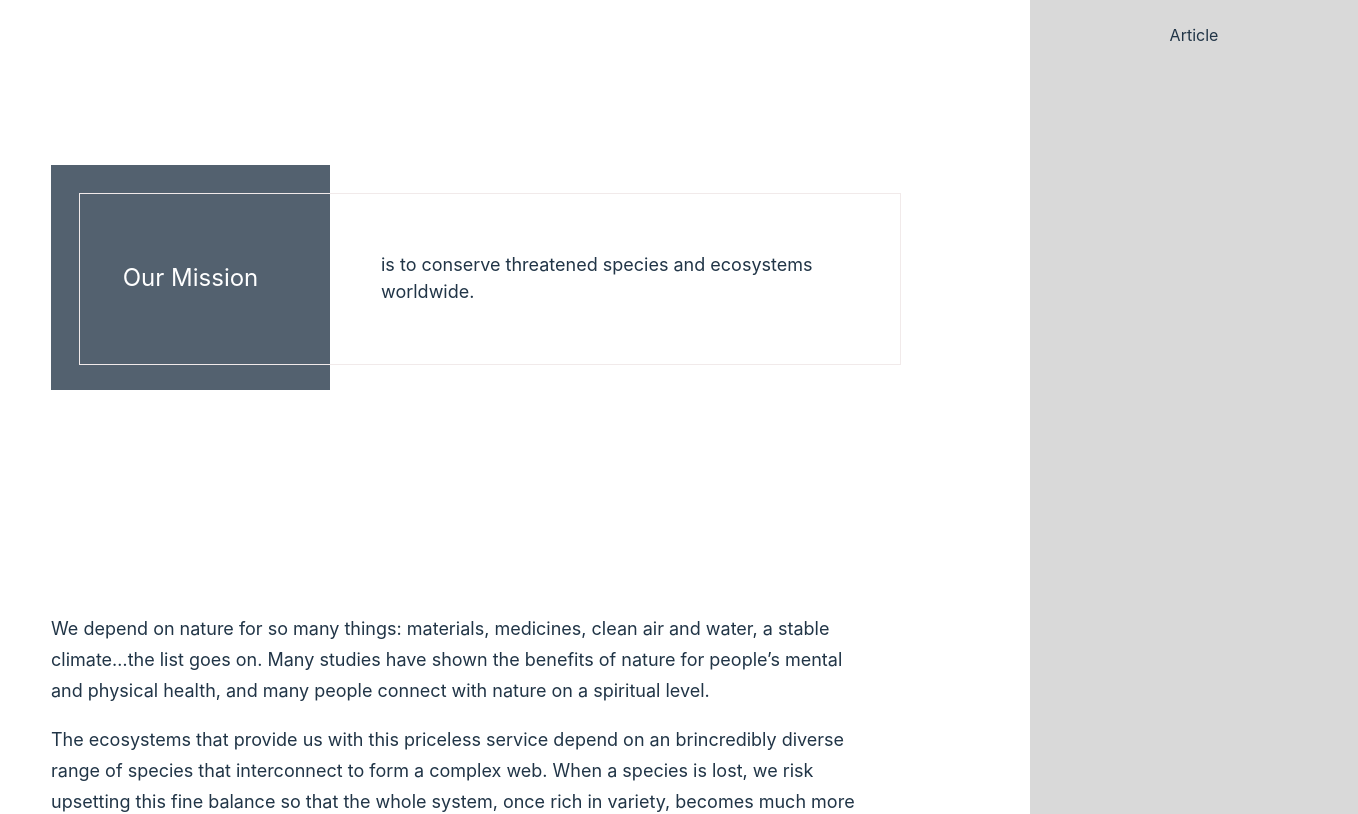
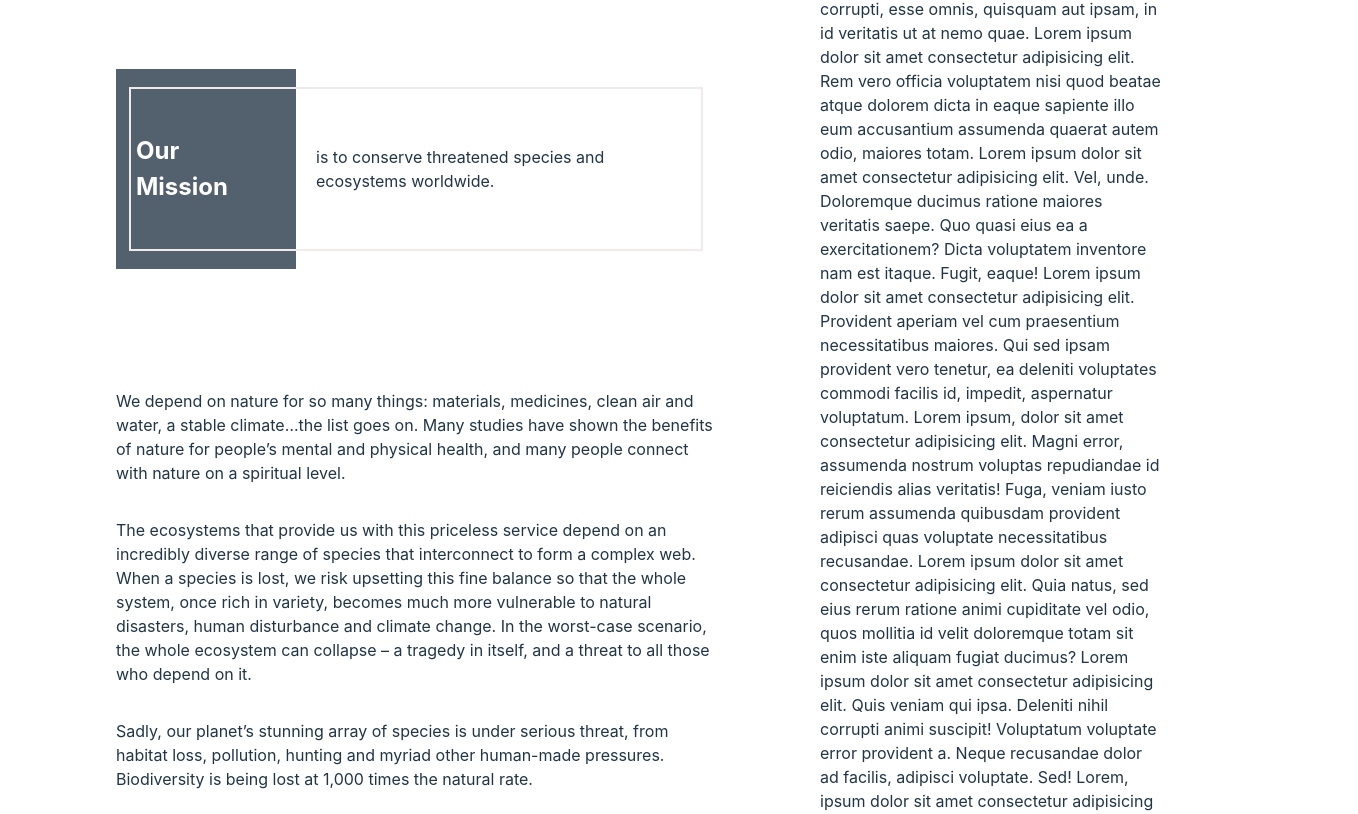
Before and after one commit to furaihan/fp-pemrog-web, a React (Vite) app in the folder client/: page /about in a window 1280 px wide. Shown: the part 1011-1825 px from the top of the page, 1358 px wide, since content can reach past the window. Built offline with nearby package versions, Linux system fonts and the light colour scheme.

Commit message:
recreate about

```diff
--- a/client/src/routes/About/About.css
+++ b/client/src/routes/About/About.css
@@ -32,84 +32,72 @@
   top: 434px;
   margin-top: 10px;
 }
-.about-page{
+#about .container{
+  width: 100%;
+  height: auto;
+  /* background-color: tomato; */
+}
+#about .left{
+  /* background-color: #FDCEDF; */
+  width: 50%;
+  height: auto;
+  float: left;
+  margin-left: 5%;
+  margin-top: 25vh;
+  padding: 20px;
+  box-sizing: border-box;
+}
+.mission{
+  width: 100%;
+  height: 25vh;
+}
+.inner-box{
+  position: relative;
+  width: 95%;
+  height: 80%;
+  top: 50%;
+  left: 50%;
+  transform: translate(-50%, -50%);
+  border: 2px solid #F1EAEA;
+  background-color: rgba(#CBB279, 0, 0, 1);
+}
+.m-left{
+  background-color: #53616F;
   display: flex;
-  flex-direction: row;
-}
-.mission-body{
-  width: 820px;
-  height: 225px;
-  margin-top: 316px;
-  margin-left: 51px;
-  display: flex;
-  flex-direction: row;
-}
-.mission-left{
-  width: 279px;
-  height: 225px;
-  background-color: #53616F;
-}
-.mission-left-text{
-  margin: 0;
-  position: relative;
-  top: 50%;
-  transform: translateY(-50%);
-  text-align: center;
+  width: 30%;
+  height: 100%;
+  float: left;
+  padding: 20px;
+  justify-content: center;
+  align-items: center;
+  box-sizing: border-box;
   font-size: 24px;
+  font-weight: bold;
   color: white;
 }
-.mission-right{
-  position: relative;
-  margin-left: 51px;
-  width: fit-content;
-}
-.mission-right-text{
-  margin: 0;
-  position: relative;
-  top: 50%;
-  transform: translateY(-50%);
-  text-align: left;
-  font-size: 18px;
-}
-.garis{
-  position: absolute;
-  width: 820px;
-  height: 170px;
-  background-color: rgba(0, 0, 0, 0);
-  border: 1px solid #F1EAEA;
-  margin-top: 27.5px;
-  margin-left: 27.5px;
+.m-right{
+  /* background: #7C96AB; */
+  display: flex;
+  width: 70%;
+  height: 100%;
+  float: left;
+  padding: 20px;
+  justify-content: center;
+  align-items: center;
+  box-sizing: border-box;
 }
 .content{
-  height: fit-content;
-  width: fit-content;
-  display: flex;
-  flex-direction: row;
+  margin-top: 15vh;
 }
-.content-teks{
-  margin: 0;
-  position: relative;
-  margin-left: 51px;
-  margin-top: 223px;
-  width: 820px;
-  height: 870px;
-  font-size: 18px;
-  line-height: 31px;
+.content p{
+  margin-bottom: 33px;
 }
-.article{
-  position: relative;
-  width: 328px;
-  height: 1561px;
-  margin-top: 141px;
-  margin-left: 159px;
-  background-color: #D9D9D9;
-  text-align: center;
+#about .right{
+  /* background: #8294C4; */
+  width: 30%;
+  height: auto;
+  float: right;
+  margin-right: 5%;
+  padding: 20px;
+  box-sizing: border-box;
 }
-.p{
-  margin: 10%;
-}
-.info{
-  width: 100%;
-  height: 544px;
-  margin-top: 343px;
-}
--- a/client/src/routes/About/About.jsx
+++ b/client/src/routes/About/About.jsx
@@ -16,23 +16,21 @@ export default function About() {
             </p>
           </div>
         </section>
-        <section>
-          <div className="about-page">
-            <div className="mission-content">
-              <div className="mission-body">
-                <div className="mission-left">
-                  <p className="mission-left-text">Our Mission</p>
+        <section id="about">
+          <div className="container">
+            <div className="left">
+              <div className="mission">
+                <div className="m-left">
+                  <p>Our Mission</p>
                 </div>
-                <div className="mission-right">
-                  <p className="mission-right-text">
-                    is to conserve threatened species and ecosystems
-                    <br />
-                    worldwide.
+                <div className="m-right">
+                  <p>
+                    is to conserve threatened species and ecosystems worldwide.
                   </p>
                 </div>
-                <div className="garis"></div>
+                <div className="inner-box"></div>
               </div>
-              <div className="content-teks">
+              <div className="content">
                 <p>
                   We depend on nature for so many things: materials, medicines,
                   clean air and water, a stable climate…the list goes on. Many
@@ -42,7 +40,7 @@ export default function About() {
                 </p>
                 <p>
                   The ecosystems that provide us with this priceless service
-                  depend on an brincredibly diverse range of species that
+                  depend on an incredibly diverse range of species that
                   interconnect to form a complex web. When a species is lost, we
                   risk upsetting this fine balance so that the whole system,
                   once rich in variety, becomes much more vulnerable to natural
@@ -83,8 +81,52 @@ export default function About() {
                 </p>
               </div>
             </div>
-            <div className="article">
-              <p className="p">Article</p>
+            <div className="right">
+              <div className="article">
+                <p>
+                  Lorem ipsum dolor sit amet consectetur adipisicing elit.
+                  Voluptas sed eaque sint hic necessitatibus ad incidunt
+                  temporibus corrupti, esse omnis, quisquam aut ipsam, in id
+                  veritatis ut at nemo quae. Lorem ipsum dolor sit amet
+                  consectetur adipisicing elit. Rem vero officia voluptatem nisi
+                  quod beatae atque dolorem dicta in eaque sapiente illo eum
+                  accusantium assumenda quaerat autem odio, maiores totam. Lorem
+                  ipsum dolor sit amet consectetur adipisicing elit. Vel, unde.
+                  Doloremque ducimus ratione maiores veritatis saepe. Quo quasi
+                  eius ea a exercitationem? Dicta voluptatem inventore nam est
+                  itaque. Fugit, eaque! Lorem ipsum dolor sit amet consectetur
+                  adipisicing elit. Provident aperiam vel cum praesentium
+                  necessitatibus maiores. Qui sed ipsam provident vero tenetur,
+                  ea deleniti voluptates commodi facilis id, impedit, aspernatur
+                  voluptatum. Lorem ipsum, dolor sit amet consectetur
+                  adipisicing elit. Magni error, assumenda nostrum voluptas
+                  repudiandae id reiciendis alias veritatis! Fuga, veniam iusto
+                  rerum assumenda quibusdam provident adipisci quas voluptate
+                  necessitatibus recusandae. Lorem ipsum dolor sit amet
+                  consectetur adipisicing elit. Quia natus, sed eius rerum
+                  ratione animi cupiditate vel odio, quos mollitia id velit
+                  doloremque totam sit enim iste aliquam fugiat ducimus? Lorem
+                  ipsum dolor sit amet consectetur adipisicing elit. Quis veniam
+                  qui ipsa. Deleniti nihil corrupti animi suscipit! Voluptatum
+                  voluptate error provident a. Neque recusandae dolor ad
+                  facilis, adipisci voluptate. Sed! Lorem, ipsum dolor sit amet
+                  consectetur adipisicing elit. Itaque eaque maiores quos,
+                  aliquam placeat temporibus odio distinctio quae ipsum
+                  necessitatibus. Commodi architecto voluptatum cumque saepe
+                  amet dolorum necessitatibus rem quas. Lorem ipsum dolor sit,
+                  amet consectetur adipisicing elit. Minima ut blanditiis nemo
+                  amet vel numquam, cumque tempore error quibusdam quo iure
+                  dolorem esse magni voluptates repellat harum animi ipsa illum.
+                  Lorem ipsum, dolor sit amet consectetur adipisicing elit.
+                  Vitae adipisci aspernatur ab voluptatum dignissimos quo illo
+                  saepe corporis quod, dolorem ea, reiciendis velit? Sed
+                  laudantium cupiditate labore sint. Vero, ex. Lorem, ipsum
+                  dolor sit amet consectetur adipisicing elit. Nostrum animi
+                  eveniet sapiente, tempore nihil nemo quia, distinctio ipsam
+                  quidem deserunt quaerat excepturi libero vel reprehenderit
+                  illo aut, inventore pariatur id.
+                </p>
+              </div>
             </div>
           </div>
         </section>
```
